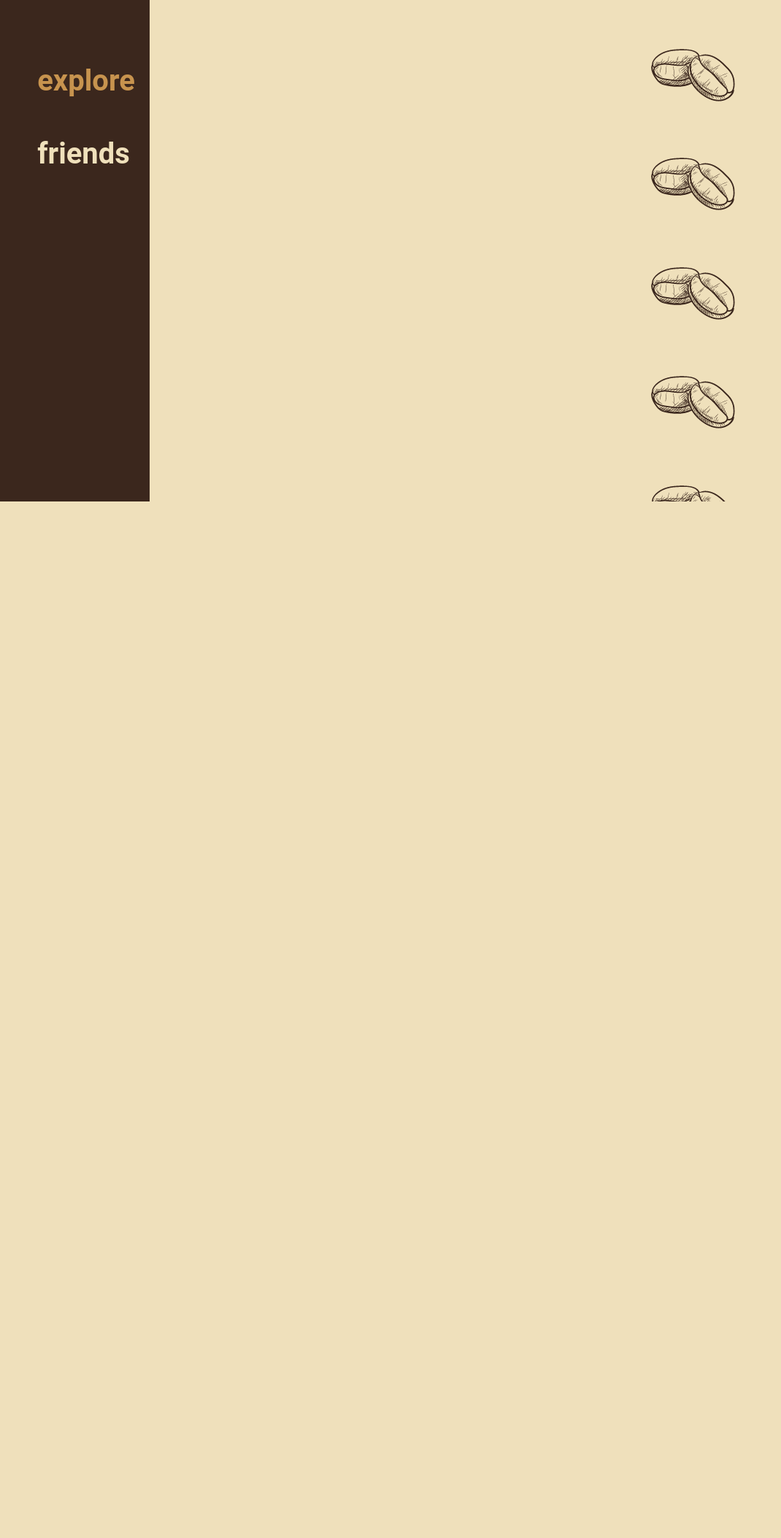
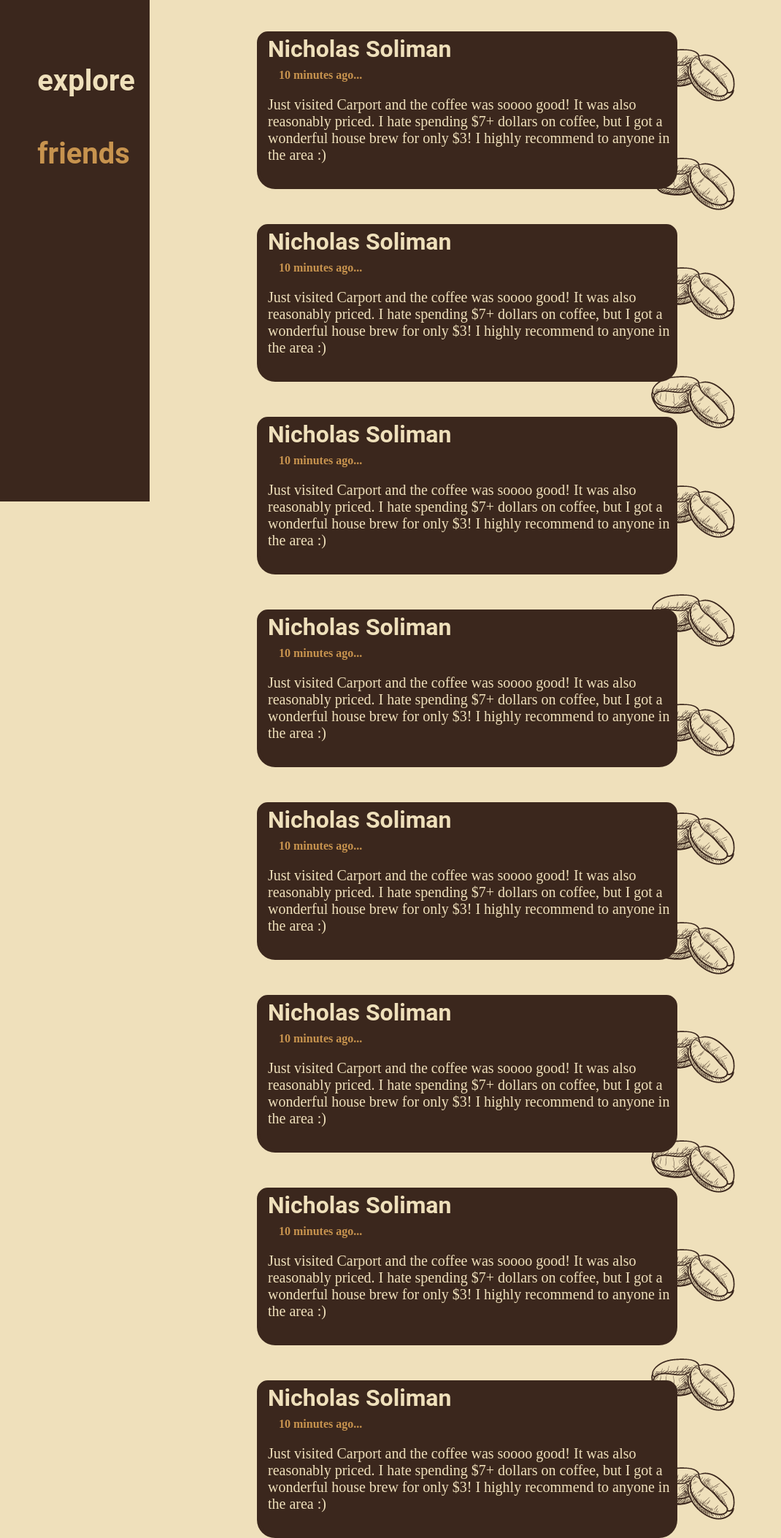
Before and after one commit to pierre-vu/CoffeeConnect, a PHP site: page /friendsfeed.html in a window 1280 px wide. Shown: the part 113-2220 px from the top of the page at 73% size, without its empty margins (0-1070 px from the left). Before the commit the page ends 800 px from the top, so only its background shows below. Run offline with PHP 8.4, Linux system fonts and the light colour scheme.

Commit message:
Completed template for friends feed

```diff
--- a/friendsfeed.css
+++ b/friendsfeed.css
@@ -75,3 +75,38 @@ div.container{
     width: 45vw;
     margin: auto;
 }
+div.post{ /*Card*/
+    background: #3B271D;
+    margin-top: 6vh;
+    border-radius: 15px 15px 25px 25px;
+    border: 5px solid #3B271D;
+}
+div.post h2{ /*Name of person posting*/
+    margin-top: 0px;
+    font-family: Roboto;
+    margin-bottom: -2px;
+    text-decoration: none;
+    font-size: 32px;
+}
+div.post p{
+    font-size: 20px;
+}
+div.post span{ /*How recent post was created*/
+    padding-left: 25px;
+    font-weight: bold;
+    color: #C7934E;
+}
+div.post h2, div.post p{ /*Name and post contents*/
+    padding-left: 10px;
+    padding-top: 0px;
+    padding-bottom: 10px;
+    color: #EFE0BB;
+    text-decoration: none;
+}
+.post:hover{
+    transform: scale(1.03);
+    transition-duration: 0.3s;
+}
+.post h2:hover{
+    color: #A05E2B;
+}
--- a/friendsfeed.html
+++ b/friendsfeed.html
@@ -2,7 +2,7 @@
 <html>
 <head>
 	<title>Coffee Shops Feed</title>
-	<link href="home.css" rel="stylesheet" type = "text/css">
+	<link href="friendsfeed.css" rel="stylesheet" type = "text/css">
 </head>
 <body>
     <div>
@@ -24,12 +24,133 @@
                 <img src= "pictures/logo.png" class="logo">
             </div>
 		    <div class = "explore">
-                <a href="home.html" style= "text-decoration: none; color: #C7934E;">explore</a>
+                <a href="home.html" style= "text-decoration: none; color: #EFE0BB;">explore</a>
             </div>
             <div class = "friends">
-                <a href="home.html" style= "text-decoration: none; color: #EFE0BB;">friends</a>
+                <a href="friendsfeed.html" style= "text-decoration: none; color: #C7934E;">friends</a>
             </div>
         </div>
+
+        <!-- Post 1 -->
+        <div class = "container">
+            <div class = "post">
+                <div>
+                    <a href = "profile.html" style = "text-decoration: none;">
+                        <h2>Nicholas Soliman</h2>
+                    </a>
+                    <span>10 minutes ago...</span>
+                </div>
+                <div>
+                    <p>Just visited Carport and the coffee was soooo good! It was also reasonably priced. I hate spending $7+ dollars on coffee, but I got a wonderful house brew for only $3! I highly recommend to anyone in the area :)</p>
+                </div>
+            </div>
+        </div>
+
+        <!-- Post 2 -->
+        <div class = "container">
+            <div class = "post">
+                <div>
+                    <a href = "profile.html" style = "text-decoration: none;">
+                        <h2>Nicholas Soliman</h2>
+                    </a>
+                    <span>10 minutes ago...</span>
+                </div>
+                <div>
+                    <p>Just visited Carport and the coffee was soooo good! It was also reasonably priced. I hate spending $7+ dollars on coffee, but I got a wonderful house brew for only $3! I highly recommend to anyone in the area :)</p>
+                </div>
+            </div>
+        </div>
+
+        <!-- Post 3 -->
+        <div class = "container">
+            <div class = "post">
+                <div>
+                    <a href = "profile.html" style = "text-decoration: none;">
+                        <h2>Nicholas Soliman</h2>
+                    </a>
+                    <span>10 minutes ago...</span>
+                </div>
+                <div>
+                    <p>Just visited Carport and the coffee was soooo good! It was also reasonably priced. I hate spending $7+ dollars on coffee, but I got a wonderful house brew for only $3! I highly recommend to anyone in the area :)</p>
+                </div>
+            </div>
+        </div>
+
+        <!-- Post 4 -->
+        <div class = "container">
+            <div class = "post">
+                <div>
+                    <a href = "profile.html" style = "text-decoration: none;">
+                        <h2>Nicholas Soliman</h2>
+                    </a>
+                    <span>10 minutes ago...</span>
+                </div>
+                <div>
+                    <p>Just visited Carport and the coffee was soooo good! It was also reasonably priced. I hate spending $7+ dollars on coffee, but I got a wonderful house brew for only $3! I highly recommend to anyone in the area :)</p>
+                </div>
+            </div>
+        </div>
+
+        <!-- Post 5 -->
+        <div class = "container">
+            <div class = "post">
+                <div>
+                    <a href = "profile.html" style = "text-decoration: none;">
+                        <h2>Nicholas Soliman</h2>
+                    </a>
+                    <span>10 minutes ago...</span>
+                </div>
+                <div>
+                    <p>Just visited Carport and the coffee was soooo good! It was also reasonably priced. I hate spending $7+ dollars on coffee, but I got a wonderful house brew for only $3! I highly recommend to anyone in the area :)</p>
+                </div>
+            </div>
+        </div>
+
+        <!-- Post 6 -->
+        <div class = "container">
+            <div class = "post">
+                <div>
+                    <a href = "profile.html" style = "text-decoration: none;">
+                        <h2>Nicholas Soliman</h2>
+                    </a>
+                    <span>10 minutes ago...</span>
+                </div>
+                <div>
+                    <p>Just visited Carport and the coffee was soooo good! It was also reasonably priced. I hate spending $7+ dollars on coffee, but I got a wonderful house brew for only $3! I highly recommend to anyone in the area :)</p>
+                </div>
+            </div>
+        </div>
+
+        <!-- Post 7 -->
+        <div class = "container">
+            <div class = "post">
+                <div>
+                    <a href = "profile.html" style = "text-decoration: none;">
+                        <h2>Nicholas Soliman</h2>
+                    </a>
+                    <span>10 minutes ago...</span>
+                </div>
+                <div>
+                    <p>Just visited Carport and the coffee was soooo good! It was also reasonably priced. I hate spending $7+ dollars on coffee, but I got a wonderful house brew for only $3! I highly recommend to anyone in the area :)</p>
+                </div>
+            </div>
+        </div>
+
+        <!-- Post 8 -->
+        <div class = "container">
+            <div class = "post">
+                <div>
+                    <a href = "profile.html" style = "text-decoration: none;">
+                        <h2>Nicholas Soliman</h2>
+                    </a>
+                    <span>10 minutes ago...</span>
+                </div>
+                <div>
+                    <p>Just visited Carport and the coffee was soooo good! It was also reasonably priced. I hate spending $7+ dollars on coffee, but I got a wonderful house brew for only $3! I highly recommend to anyone in the area :)</p>
+                </div>
+            </div>
+        </div>
+
     </div>
 </body>
 </html>
--- a/home.html
+++ b/home.html
@@ -27,7 +27,7 @@
                 <a href="home.html" style= "text-decoration: none; color: #C7934E;">explore</a>
             </div>
             <div class = "friends">
-                <a href="home.html" style= "text-decoration: none; color: #EFE0BB;">friends</a>
+                <a href="friendsfeed.html" style= "text-decoration: none; color: #EFE0BB;">friends</a>
             </div>
         </div>
         <!-- CARD NUMBER ONE -->
```
